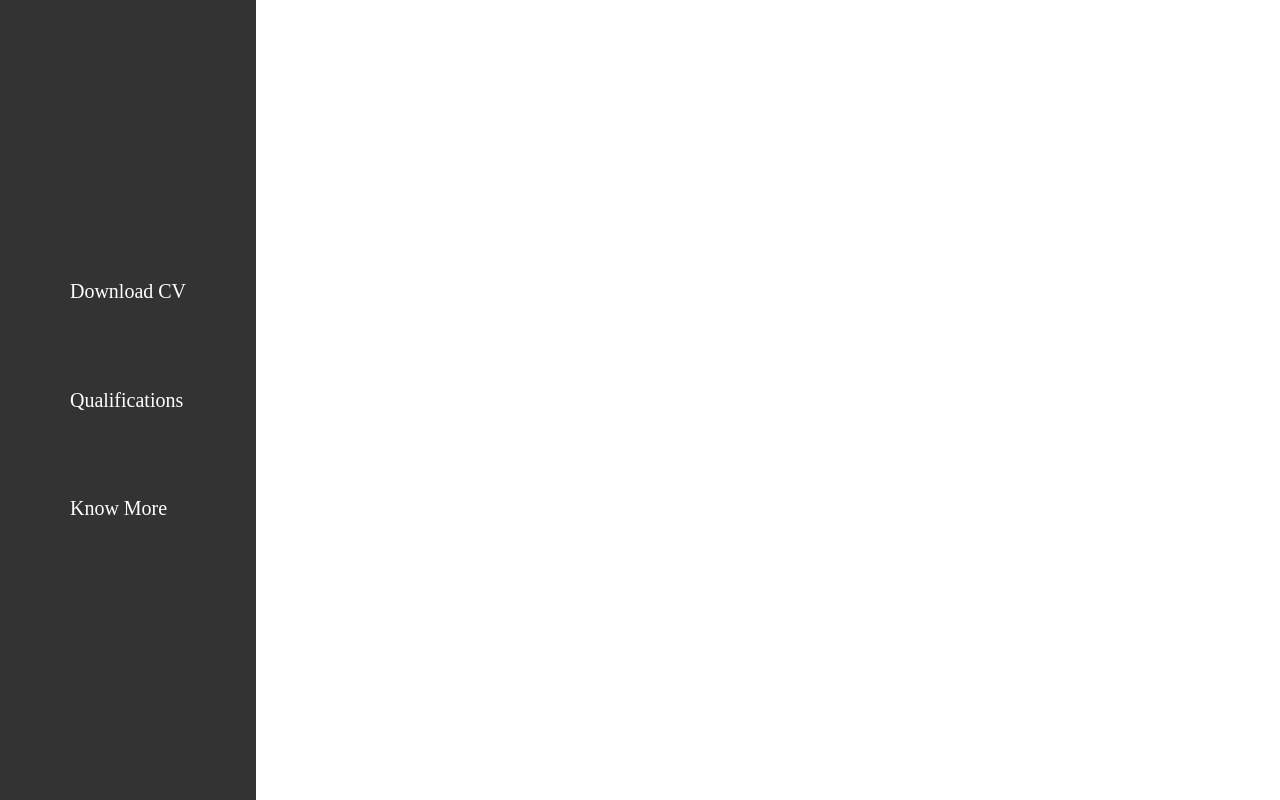
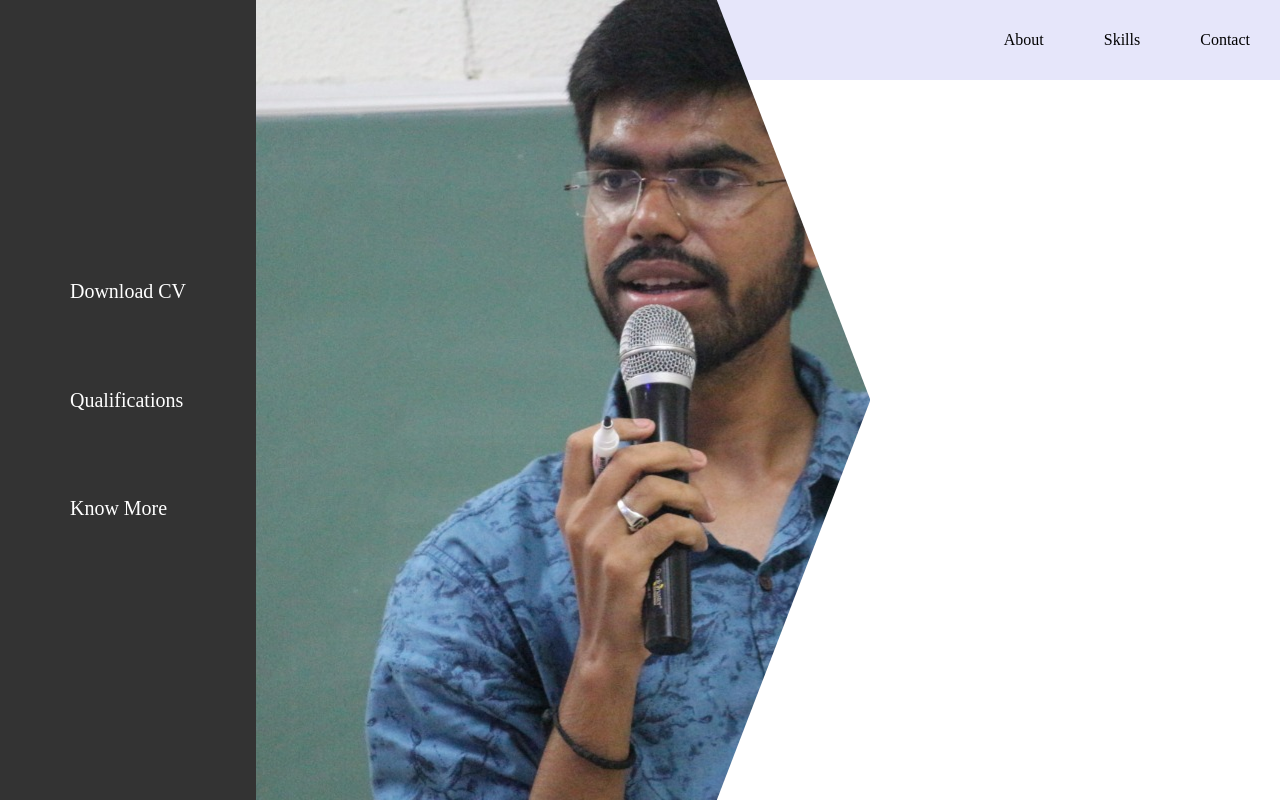
Before and after one commit to iamerratic/msc_workshop_day1, a plain HTML site: page index.html in a window 1280 px wide. Drawn offline with Linux system fonts and the light colour scheme.

Commit message:
image added

```diff
--- a/index.html
+++ b/index.html
@@ -29,6 +29,33 @@
         </div>
 
         <div class="main">
+
+            <div class="header">
+
+                <div class="header_nav">
+
+                    <ul class="nav_links">
+                        <li>About</li>
+                        <li>Skills</li>
+                        <li>Contact</li>
+                    </ul>
+
+                </div>
+
+
+            </div>
+
+            <div class="main_content">
+
+                <div class="image">
+                </div>
+
+                <div class="content"></div>
+
+            </div>
+
+
+
         </div>
 
     </div>
--- a/static/css/main.css
+++ b/static/css/main.css
@@ -34,3 +34,42 @@ body{
     font-size: 20px;
     cursor: pointer;
 }
+
+.header{
+    height: 80px;
+    background-color: lavender;
+    display: flex;
+    justify-content: flex-end;
+    position: absolute;
+    width: 80%;
+    z-index: -10;
+}
+
+.nav_links{
+    display: flex;
+    height: 100%;
+    margin: 0;
+    align-items: center;
+}
+
+.nav_links > li{
+    list-style-type: none;
+    margin: 0px 30px;
+}
+
+.main_content{
+    height: 100%;
+    display: flex;
+}
+
+.image{
+    flex: 0.6;
+    background-image: url('../images/keshav.jpeg');
+    background-position: -250px 0px;
+    background-repeat: no-repeat;
+    clip-path: polygon(0% 0%, 75% 0%, 100% 50%, 75% 100%, 0% 100%);
+}
+
+.content{
+    flex: 0.4;
+}
```
